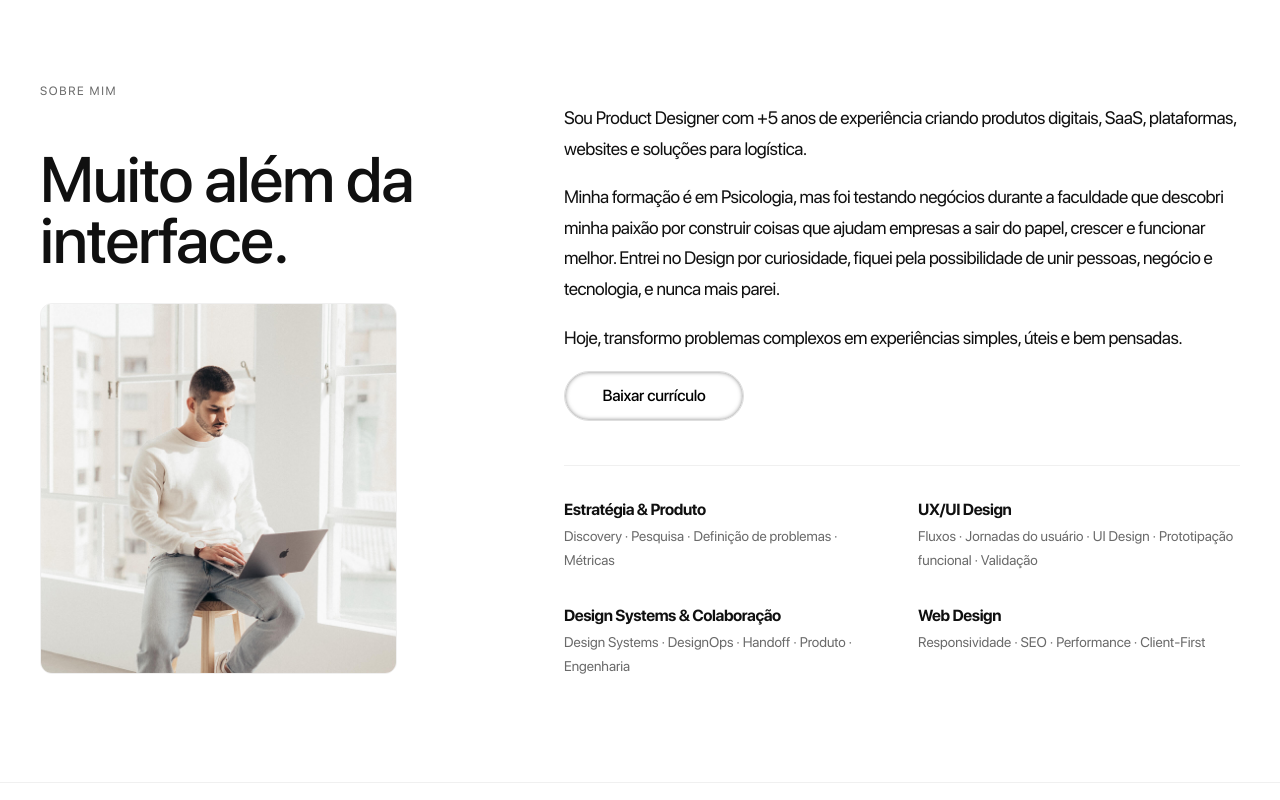
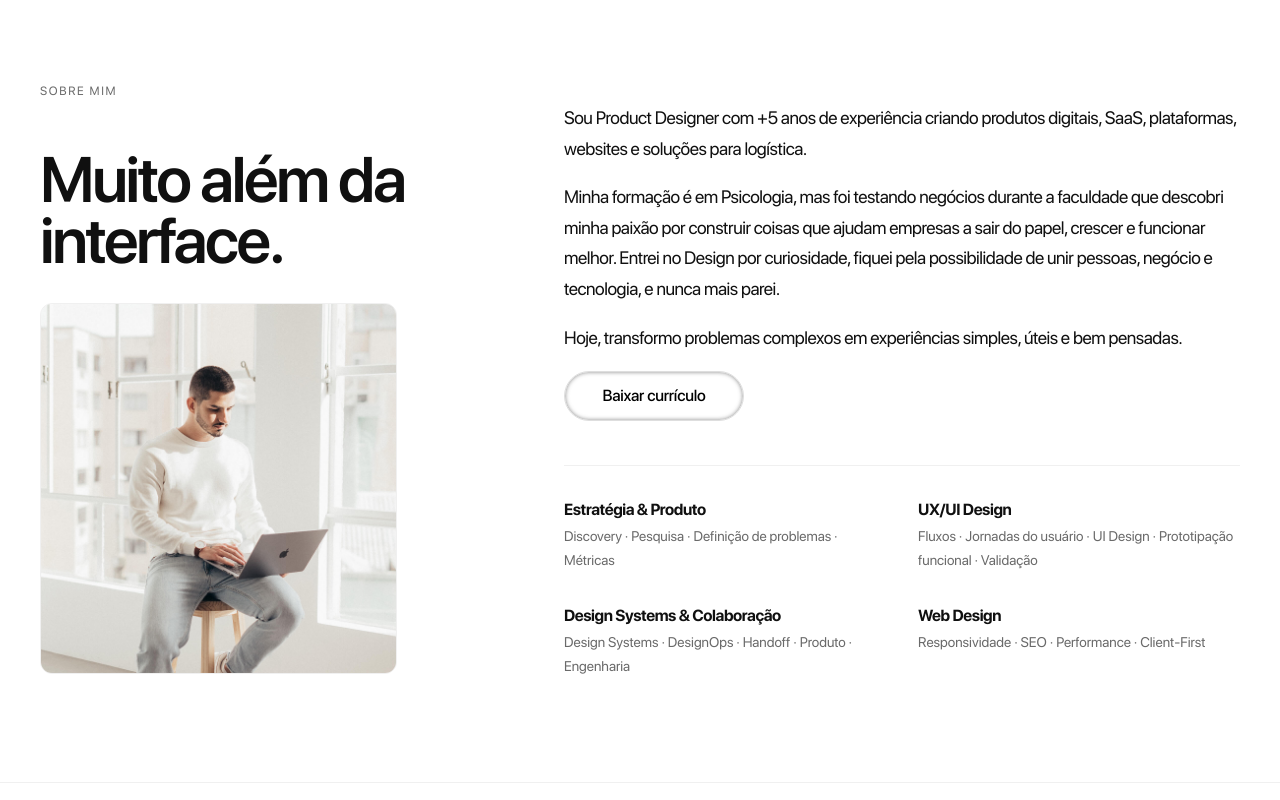
Before and after one commit to thallyssonmax/Site, a website built with Vite: page index.html in a window 1280 px wide. Shown: the part 800-1600 px from the top of the page. Built offline with nearby package versions, Linux system fonts and the light colour scheme.

Commit message:
Add SF Pro Semibold weights

```diff
--- a/public/styles.css
+++ b/public/styles.css
@@ -9,7 +9,15 @@
 @font-face {
   font-family: "SF Pro";
   src: url("/assets/fonts/sf-pro-display-medium.woff2") format("woff2");
-  font-weight: 500 650;
+  font-weight: 500;
+  font-style: normal;
+  font-display: swap;
+}
+
+@font-face {
+  font-family: "SF Pro";
+  src: url("/assets/fonts/sf-pro-display-semibold.woff2") format("woff2");
+  font-weight: 600;
   font-style: normal;
   font-display: swap;
 }
@@ -458,7 +466,7 @@ h1 span {
   width: 180px;
   min-height: 50px;
   padding: 16px 24px;
-  font-weight: 510;
+  font-weight: 500;
   font-size: 16px;
   line-height: 16px;
   letter-spacing: -0.2px;
@@ -618,8 +626,8 @@ h1 span {
   color: var(--black-2);
   font-size: clamp(42px, 6vw, 64px);
   line-height: 0.95;
-  font-weight: 500;
-  letter-spacing: -1px;
+  font-weight: 600;
+  letter-spacing: -2.34px;
 }
 
 .about-photo {
@@ -1086,8 +1094,8 @@ h1 span {
   color: var(--white);
   font-size: clamp(44px, 7vw, 72px);
   line-height: 1;
-  font-weight: 500;
-  letter-spacing: -1px;
+  font-weight: 600;
+  letter-spacing: -2.34px;
 }
 
 .final-content p:not(.eyebrow) {
```
Also changed, not shown: public/assets/fonts/sf-pro-display-semibold.woff2 (added).
